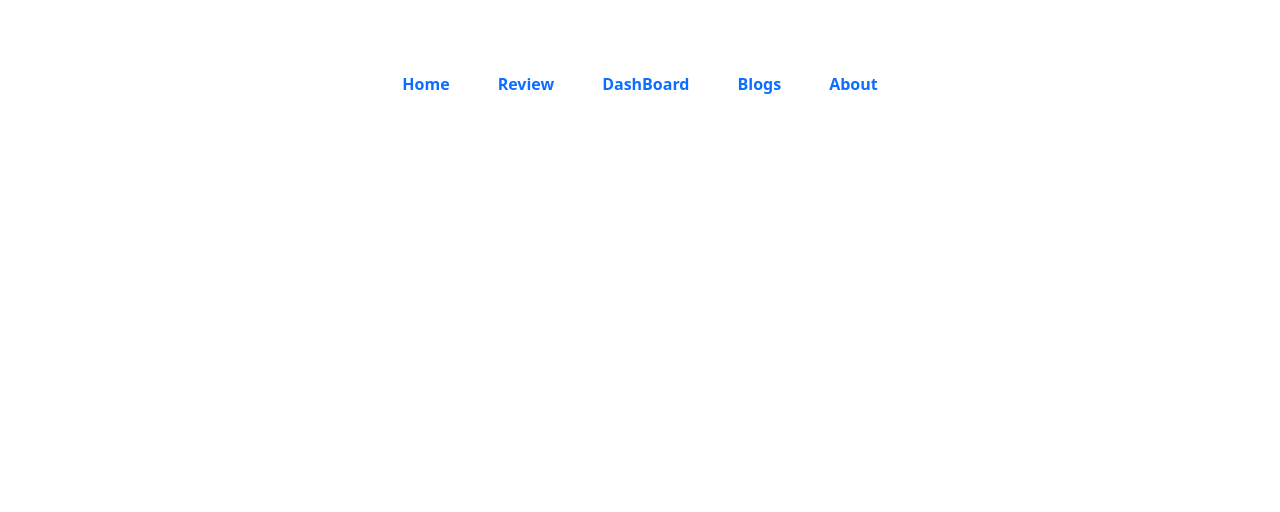
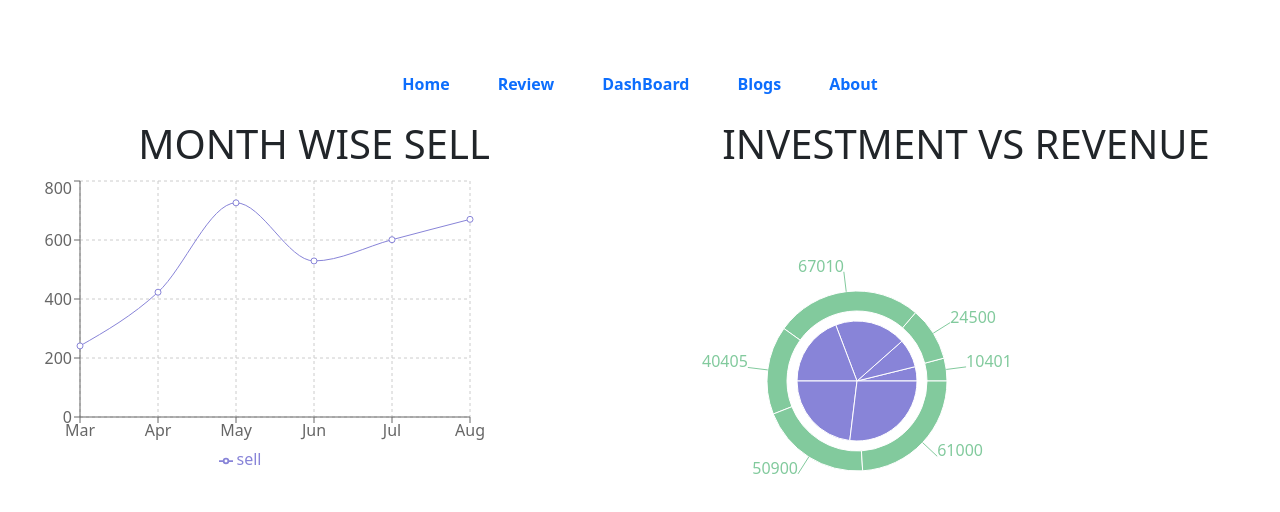
Before and after one commit to payeltilak/laptop-shop, a React (Create React App) app: page /dashboard in a window 1280 px wide. Shown: the top 512 px of the page. Built offline with nearby package versions, Linux system fonts and the light colour scheme.

Commit message:
added rechart

```diff
--- a/src/App.js
+++ b/src/App.js
@@ -7,6 +7,9 @@ import Review from './components/Review/Review';
 import DashBoard from './components/DashBoard/DashBoard';
 import Blogs from './components/Blogs/Blogs';
 import About from './components/About/About';
+import Refresh from './components/Refresh/Refresh';
+
+
 
 function App() {
   return (
@@ -19,8 +22,9 @@ function App() {
         <Route path='/dashboard' element={<DashBoard></DashBoard>}></Route>
         <Route path='/blogs' element={<Blogs></Blogs>}></Route>
         <Route path='/about' element={<About></About>}></Route>
+        <Route path='/*' element={<Refresh></Refresh>}></Route>
+    </Routes>
 
-      </Routes>
 
 
 
--- a/src/components/DashBoard/DashBoard.js
+++ b/src/components/DashBoard/DashBoard.js
@@ -1,8 +1,99 @@
 import React from 'react';
 
+import { CartesianGrid, Legend, Line, LineChart, Pie, PieChart, Tooltip, XAxis, YAxis } from 'recharts';
+
 const DashBoard = () => {
+    const data = [
+        {
+            "month": "Mar",
+            "investment": 100000,
+            "sell": 241,
+            "revenue": 10401
+        },
+        {
+            "month": "Apr",
+            "investment": 200000,
+            "sell": 423,
+            "revenue": 24500
+        },
+        {
+            "month": "May",
+            "investment": 500000,
+            "sell": 726,
+            "revenue": 67010
+        },
+        {
+            "month": "Jun",
+            "investment": 500000,
+            "sell": 529,
+            "revenue": 40405
+        },
+        {
+            "month": "Jul",
+            "investment": 600000,
+            "sell": 601,
+            "revenue": 50900
+        },
+        {
+            "month": "Aug",
+            "investment": 700000,
+            "sell": 670,
+            "revenue": 61000
+        }
+    ]
     return (
-        <div>
+        <div className='d-flex row'>
+            <div className='col-sm-12 col-md-6'>
+                <h1>MONTH WISE SELL</h1>
+                <LineChart
+                    width={500}
+                    height={300}
+                    data={data}
+                    margin={{
+                        top: 5,
+                        right: 30,
+                        left: 20,
+                        bottom: 5
+                    }}
+                >
+                    <CartesianGrid strokeDasharray="3 3" />
+                    <XAxis dataKey="month" />
+                    <YAxis />
+                    <Tooltip />
+                    <Legend />
+                    <Line
+                        type="monotone"
+                        dataKey="sell"
+                        stroke="#8884d8"
+                        activeDot={{ r: 8 }}
+                    />
+
+                </LineChart>
+            </div>
+            <div className='col-sm-12 col-md-6'>
+                <h1>INVESTMENT VS REVENUE</h1>
+                <PieChart width={400} height={400}>
+                    <Pie
+                        data={data}
+                        dataKey="investment"
+                        cx={200}
+                        cy={200}
+                        outerRadius={60}
+                        fill="#8884d8"
+                    />
+                    <Pie
+                        data={data}
+                        dataKey="revenue"
+                        cx={200}
+                        cy={200}
+                        innerRadius={70}
+                        outerRadius={90}
+                        fill="#82ca9d"
+                        label
+                    />
+                </PieChart>
+            </div>
+
 
         </div>
     );
--- a/src/components/Home/Home.js
+++ b/src/components/Home/Home.js
@@ -1,4 +1,6 @@
 import React from 'react';
+
+import { Link } from 'react-router-dom';
 import useReview from '../../hook/Reviews';
 import Customer from '../Customer/Customer';
 
@@ -18,13 +20,18 @@ const Home = () => {
                     <p>A laptop, laptop computer, or notebook computer is a small, portable personal computer (PC) with a screen and alphanumeric keyboard. Laptops typically have a clam shell form factor with the screen mounted on the inside of the upper lid and the keyboard on the inside of the lower lid, although 2-in-1 PCs with a detachable keyboard are often marketed as laptops or as having a laptop mode. Laptops are folded shut for transportation, and thus are suitable for mobile use.[1] Its name comes from lap, as it was deemed practical to be placed on a person's lap when being used. Today, laptops are used in a variety of settings, such as at work, in education, for playing games, web browsing, for personal multimedia, and for general home computer use.</p>
                 </div>
             </div>
-            <h2 className='mt-4 text-primary'>Customer Reviews</h2>
+           <div>
+           <h2 className='mt-4 text-primary'>Customer Reviews</h2>
             <div className='d-flex mt-4 col-sm-12'>
 
                 {
                     reviews.slice(0, 3).map(review => (<Customer review={review} key={review.key}></Customer>))
                 }
+
             </div>
+            <Link to='/review'><button>sell all review</button></Link>
+           </div>
+
         </div>
     );
 };
--- /dev/null
+++ b/src/components/Refresh/Refresh.js
@@ -0,0 +1,14 @@
+import React from 'react';
+
+const Refresh = () => {
+    return (
+        <div>
+
+            <h2 >This page is not found</h2>
+            <img src="https://img-16.ccm2.net/_SqzzXVDSG50FWb_UBrCl3XwV78=/440x/1685e17045e747a899925aa16189c7c6/ccm-encyclopedia/99776312_s.jpg" alt="" />
+
+        </div>
+    );
+};
+
+export default Refresh;
```
Also changed, not shown: public/data.json (added, +38 -0 lines), src/components/Reload/Reload.js (deleted, +0 -11 lines).
